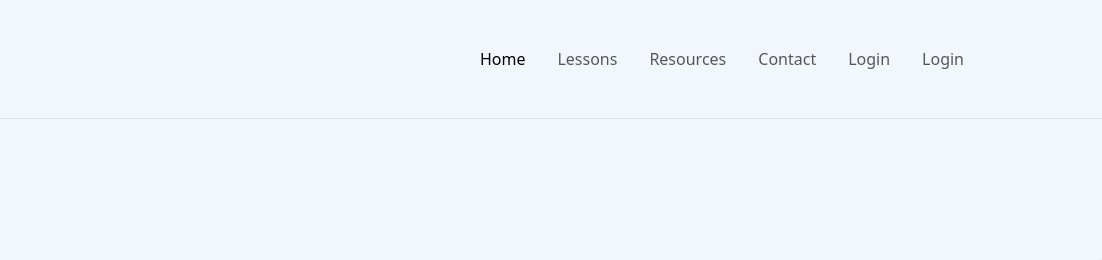
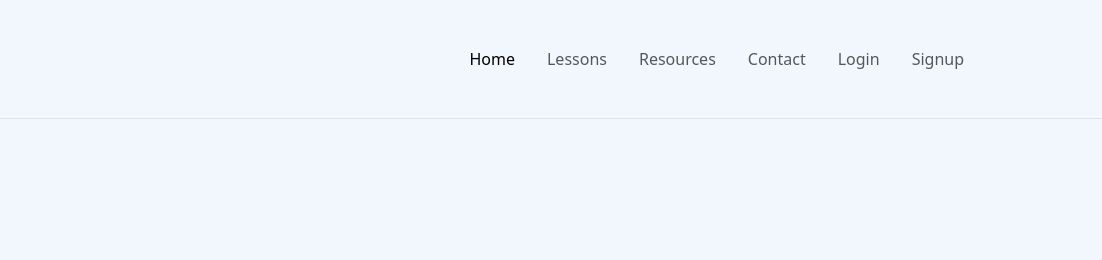
Before and after one commit to Amber-deep/punjabilesson, a plain HTML site: page index.html in a window 1280 px wide. Shown: the top 260 px of the page, 178-1280 px from the left. Drawn offline with nearby package versions, Linux system fonts and the light colour scheme.

Commit message:
login to signup

```diff
--- a/index.html
+++ b/index.html
@@ -38,7 +38,7 @@
                     <a class="nav-link" href="login.html">Login</a>
                   </li>
                   <li class="nav-item pe-5">
-                    <a class="nav-link" href="signup.html">Login</a>
+                    <a class="nav-link" href="signup.html">Signup</a>
                   </li>
                 </ul>
               </div>
```
